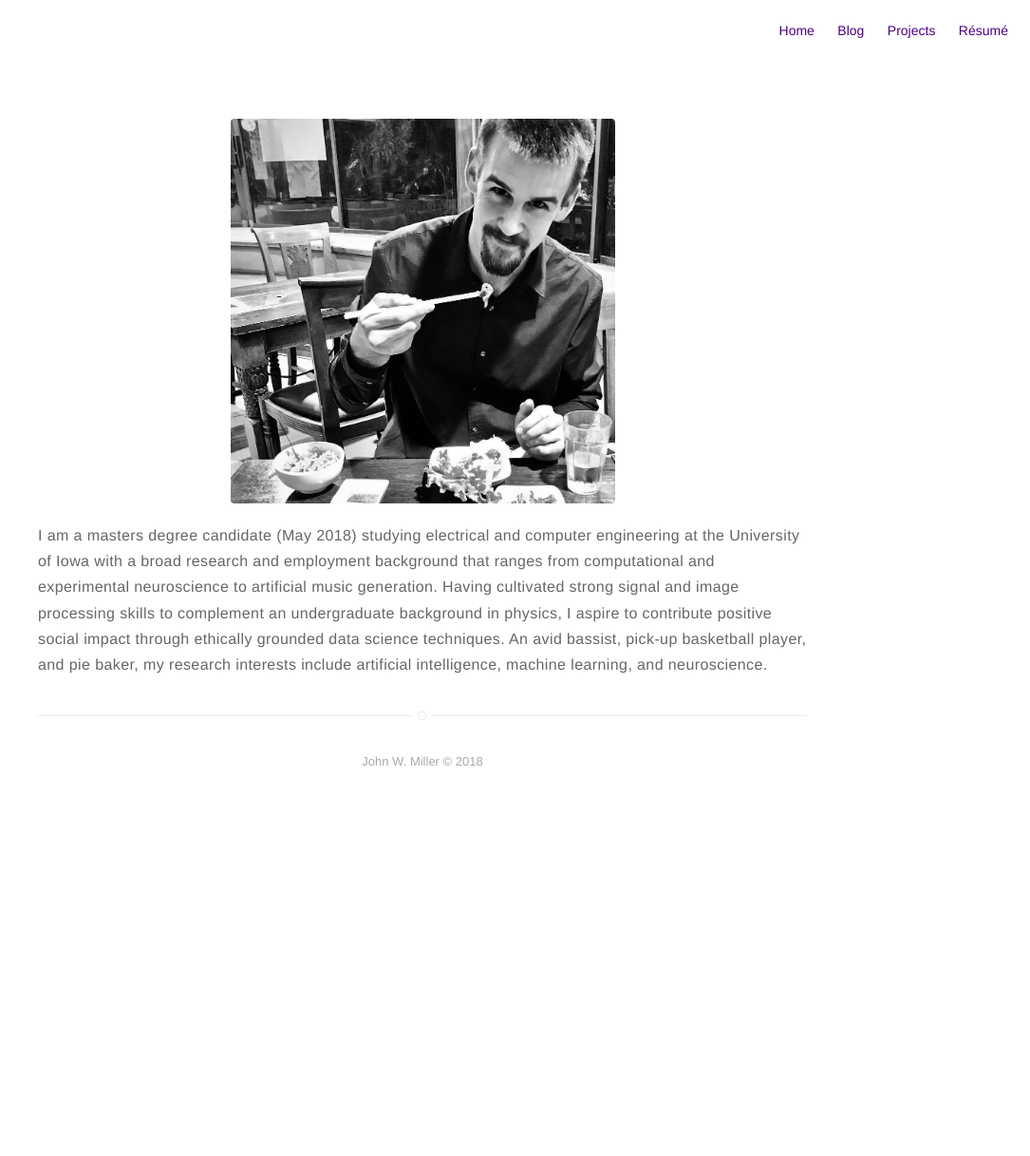
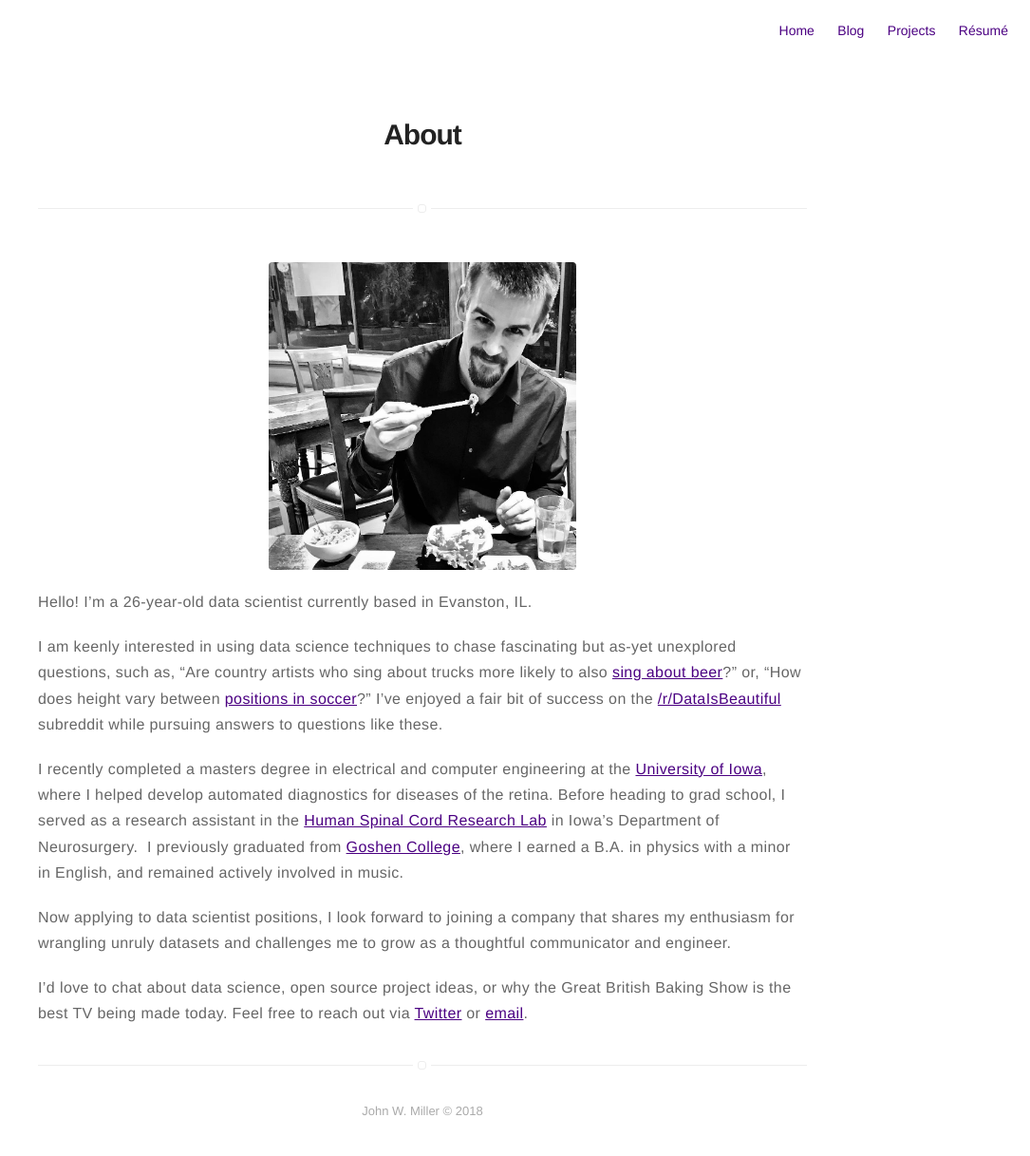
Before and after one commit to johnwmillr/johnwmillr.github.io, a Jekyll site: the page built from about.markdown, in a window 1280 px wide. Shown: the whole page at 95% size, without its empty margins (195-1280 px from the left). Built offline with Jekyll 4.4.1, drawn with Linux system fonts in a browser that asks for light colours; before the commit the page ends 900 px from its top, so only the background shows below that.

Commit message:
Update About section

```diff
--- a/_sass/pages/home-blog-projects.sass
+++ b/_sass/pages/home-blog-projects.sass
@@ -1,3 +1,4 @@
+.about,
 .home,
 .blog,
 .projects
--- a/_sass/pages/page.sass
+++ b/_sass/pages/page.sass
@@ -7,6 +7,6 @@
 
 .about
     img
-        width: 50%
+        width: 40%
         margin: 0 auto
         display: block
--- /dev/null
+++ b/about.markdown
@@ -0,0 +1,24 @@
+---
+title: About
+layout: page
+headerImage: false
+image: assets/images/john02.jpg
+---
+
+<h1 class="title">{{ page.title }}</h1>
+
+<section class="list">
+
+</section>
+
+![Profile Image](/assets/images/john02.jpg)
+
+Hello! I'm a 26-year-old data scientist currently based in Evanston, IL.
+
+I am keenly interested in using data science techniques to chase fascinating but as-yet unexplored questions, such as, "Are country artists who sing about trucks more likely to also [sing about beer](/trucks-and-beer/)?" or, "How does height vary between [positions in soccer](/fifa-world-cup-data/)?" I've enjoyed a fair bit of success on the [/r/DataIsBeautiful](https://www.reddit.com/r/dataisbeautiful/search?sort=top&q=author%3A%22textureflow%22+title%3A%5BOC%5D&restrict_sr=on) subreddit while pursuing answers to questions like these.
+
+I recently completed a masters degree in electrical and computer engineering at the [University of Iowa](https://ece.engineering.uiowa.edu/), where I helped develop automated diagnostics for diseases of the retina. Before heading to grad school, I served as a research assistant in the [Human Spinal Cord Research Lab](https://www.healthcare.uiowa.edu/labs/hscrl-neurosurgery/) in Iowa's Department of Neurosurgery.  I previously graduated from [Goshen College](https://www.goshen.edu/), where I earned a B.A. in physics with a minor in English, and remained actively involved in music.
+
+Now applying to data scientist positions, I look forward to joining a company that shares my enthusiasm for wrangling unruly datasets and challenges me to grow as a thoughtful communicator and engineer.
+
+I'd love to chat about data science, open source project ideas, or why the Great British Baking Show is the best TV being made today. Feel free to reach out via [Twitter](https://twitter.com/johnwmillr) or [email](mailto:john.w.millr@gmail.com).
--- a/about.md
+++ /dev/null
@@ -1,19 +0,0 @@
----
-title: About
-layout: page
----
-<!-- ![Profile Image]({{ site.url }}/{{ site.picture }}) -->
-![Profile Image]({{ site.url }}/assets/images/john02.jpg)
-<!-- <img src={{ site.url }}/assets/images/john.jpg style="width: 50px"/> -->
-
-<p>I am a masters degree candidate (May 2018) studying electrical and computer engineering at the University of Iowa with a broad research and employment background that ranges from computational and experimental neuroscience to artificial music generation. Having cultivated strong signal and image processing skills to complement an undergraduate background in physics, I aspire to contribute positive social impact through ethically grounded data science techniques. An avid bassist, pick-up basketball player, and pie baker, my research interests include artificial intelligence, machine learning, and neuroscience.</p>
-
-<!-- <h2>Skills</h2>
-
-<ul class="skill-list">
-	<li>Signal & image processing</li>
-	<li>Machine learning</li>
-	<li>Python</li>
-	<li>Matlab</li>
-	<li>C++</li>
-</ul> -->
--- a/projects.markdown
+++ b/projects.markdown
@@ -21,7 +21,7 @@ Please feel free to leave a comment below, I'd love to have your feedback!
 ## [DataIsBeautiful](https://www.reddit.com/r/dataisbeautiful/search?q=author%3A%22textureflow%22+title%3A%5BOC%5D&sort=new&restrict_sr=on)
 [![dataisbeautiful](https://upload.wikimedia.org/wikipedia/en/thumb/8/82/Reddit_logo_and_wordmark.svg/800px-Reddit_logo_and_wordmark.svg.png){:class="img-responsive" height="20%" width="20%"}](https://www.reddit.com/r/dataisbeautiful/search?sort=top&q=author%3A%22textureflow%22+title%3A%5BOC%5D&restrict_sr=on)
 
-I am a regular contributor to the data visualization community [/r/DataIsBeautiful](https://www.reddit.com/r/dataisbeautiful/search?sort=top&q=author%3A%22textureflow%22+title%3A%5BOC%5D&restrict_sr=on) on Reddit. A few of my posts have been quite popular on the site, collectively receiving more than a million views. You can take a look at the list of all of [my posts](https://www.reddit.com/r/dataisbeautiful/search?sort=top&q=author%3A%22textureflow%22+title%3A%5BOC%5D&restrict_sr=on) or check out one of the posts below:
+I am a regular contributor to [/r/DataIsBeautiful](https://www.reddit.com/r/dataisbeautiful/search?sort=top&q=author%3A%22textureflow%22+title%3A%5BOC%5D&restrict_sr=on), a data visualization community on Reddit. A few of my posts have been quite popular on the site, collectively receiving more than a million views. You can take a look at the list of all of [my posts](https://www.reddit.com/r/dataisbeautiful/search?sort=top&q=author%3A%22textureflow%22+title%3A%5BOC%5D&restrict_sr=on) or check out one of the posts below:
  - [Words per song for rap, rock, and country music](https://www.reddit.com/r/dataisbeautiful/comments/8j1r7b/words_per_song_for_rap_rock_and_country_music_oc/)
  - [Funding probabilities on Shark Tank, grouped by gender](https://www.reddit.com/r/dataisbeautiful/comments/8wr8ko/funding_probabilities_on_shark_tank_grouped_by/)
  - [Distributions of height for the different positions in the 2018 FIFA World Cup](https://www.reddit.com/r/dataisbeautiful/comments/8sg3ok/distributions_of_height_for_the_different/)
```
Also changed, not shown: 1 other file.
